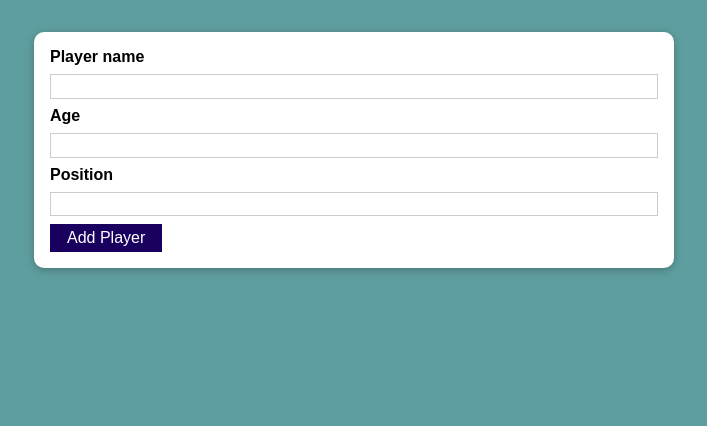
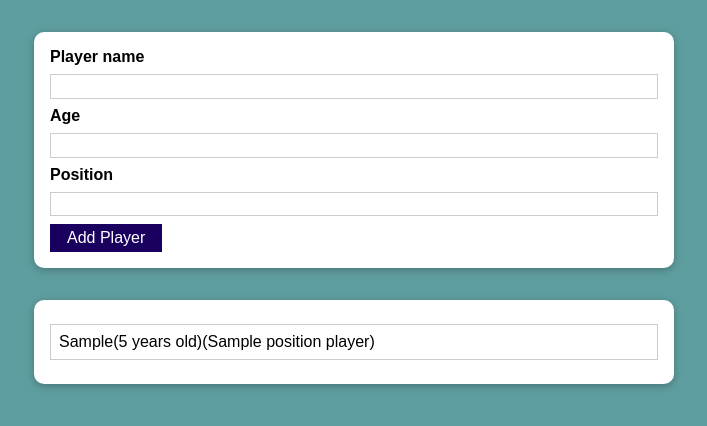
Before and after one commit to VladanStar/UdemyReactExercises, a React (Create React App) app in the folder project01/: page / in a window 1280 px wide. Both pictures are taken after typing "Sample", "5", "Sample" into the empty fields and a click on the button "Add Player". Shown: the top 426 px of the page, without its empty margins (286-993 px from the left). Built offline with nearby package versions, Linux system fonts and the light colour scheme.

Commit message:
New commits

```diff
--- a/project01/src/App.js
+++ b/project01/src/App.js
@@ -1,11 +1,22 @@
-import React from 'react';
+import React, { useState} from 'react';
 import AddPlayer from './components/Players/AddPlayer';
+import PlayersList from './components/Players/PlayersList';
 
 
 function App() {
+  const [playersList, setPlayersList] = useState([]);
+
+  const addPlayerHandler = (pName, pAge, pPosition) => {
+    setPlayersList((prevPlayerList) => {
+      return [...prevPlayerList, { name: pName, age: pAge, position: pPosition, id: Math.random().toString()
+} ]
+    })
+
+  }
   return (
     <div>
-      <AddPlayer />
+      <AddPlayer onAddPlayer={addPlayerHandler}/>
+      <PlayersList players={playersList} />
 
     </div>
   );
--- a/project01/src/components/Players/AddPlayer.js
+++ b/project01/src/components/Players/AddPlayer.js
@@ -10,9 +10,16 @@ const AddPlayer = (props) => {
 
   const addPlayerHandler = (event) => {
       event.preventDefault();
-      console.log(enteredPlayerName)
-      console.log(enteredPlayerAge)
-      console.log(enteredPlayerPosition);
+
+      if (enteredPlayerName.trim().length === 0
+          || enteredPlayerAge.trim().length === 0
+          || enteredPlayerPosition.trim().length === 0) {
+          return;
+      }
+      if (+enteredPlayerAge < 1) {
+          return;
+      }
+      props.onAddPlayer(enteredPlayerName, enteredPlayerAge, enteredPlayerPosition)
       setEnteredPlayerAge('')
       setEnteredPlayerName('');
       setEnteredPlayerPosition('');
--- /dev/null
+++ b/project01/src/components/Players/PlayersList.js
@@ -0,0 +1,18 @@
+import React from 'react';
+import Card from '../UI/Card';
+import classes from "./PlayersList.module.css"
+
+const PlayersList = (props) => {
+    return (
+      <Card cssClass ={classes.players}>
+      <ul>
+          {props.players.map((player) => (
+              <li key={player.id}>
+                  {player.name}({player.age} years old)({player.position} position player)</li>
+         ))}
+            </ul>
+            </Card>
+  )
+}
+
+export default PlayersList
--- /dev/null
+++ b/project01/src/components/Players/PlayersList.module.css
@@ -0,0 +1,16 @@
+.players {
+  margin: 2rem auto;
+  width: 90%;
+  max-width: 40rem;
+}
+
+.players ul {
+  list-style: none;
+  padding: 1rem;
+}
+
+.players li {
+  border: 1px solid #ccc;
+  margin: 0.5rem 0;
+  padding: 0.5rem;
+}
```
